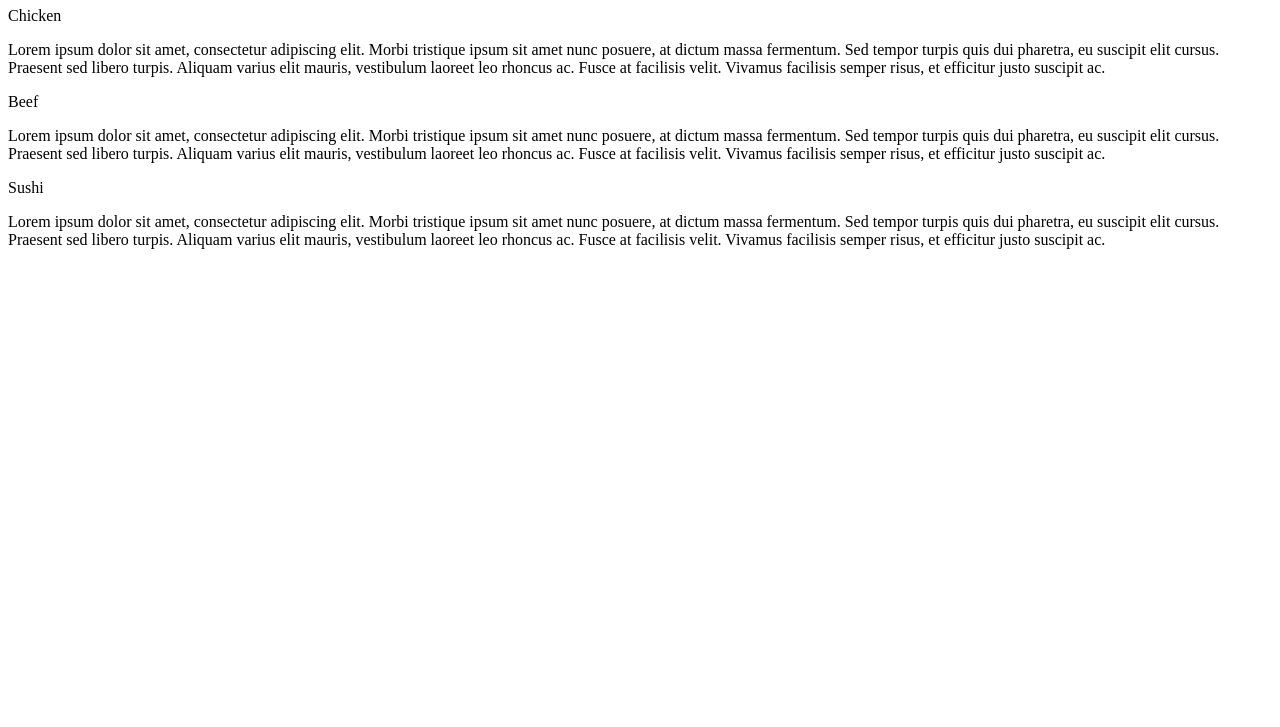
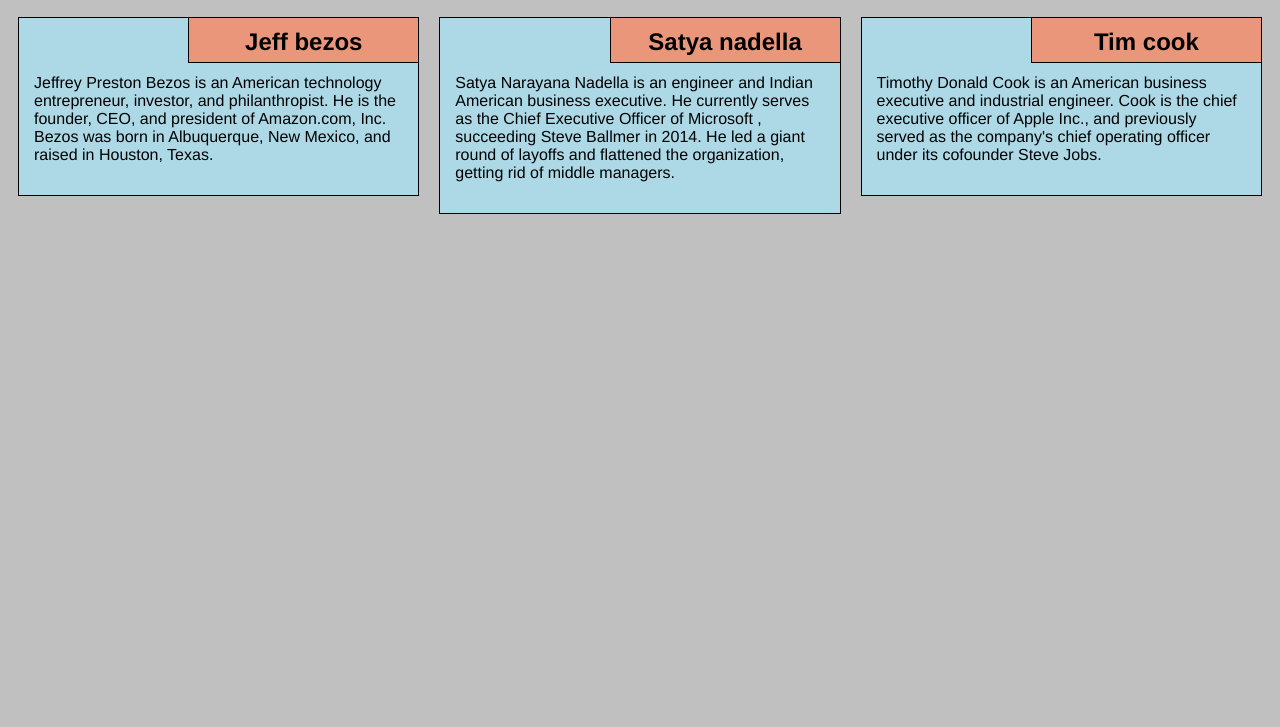
Before and after one commit to Staarvijay/courseraweb, a plain HTML site: page module-2-solution/index.html in a window 1280 px wide. Shown: the part 73-800 px from the top of the page. Drawn offline with Linux system fonts and the light colour scheme.

Commit message:
module 2 solution

```diff
--- a/module-2-solution/css/style.css
+++ b/module-2-solution/css/style.css
@@ -1,99 +1,64 @@
-/* Base Styles */
-
 * {
     box-sizing: border-box;
+    font-family: Helvetica;
+}
+
+body {
+    background-color:  #C0C0C0;
 }
 
 h1 {
-	font-family: Brushstroke, fantasy;
-	color: #000000;
     text-align: center;
-}
-
-body {
-	background-color: #FEF5CA;
-
-}
-
-p {
-	padding: 10px;
-	margin: 0;
-}
-
-.container {
-	border: none;
-	margin-left: auto;
-	margin-right: auto;
-	margin-top: 10px;
-	margin-bottom: 10px;
-	padding: 10px;
+    color: black;
 }
 
 section {
-	border:	1px solid black;
-	background-color: #00FF99;
-	width: 100%;
-	height: 200px;
-	font-family: Helvetica;
-	color: black;
-	position: relative;
-	overflow: auto;
+    border: 1px solid black;
+    background-color: #ADD8E6;
+    margin: 10px;
 }
 
-#chicken {
-	border: 1px solid black;
+section>h2 {
+    float: right;
+    border-bottom: 1px solid black;
+    border-left: 1px solid black;
+    margin: 0;
+    width: 230px;
     text-align: center;
-	width: 30%;
-	margin-left: 70%;
-	font-family: Georgia,sans-serif;
+    font-style: Times;
+    font-size: 24px;
     font-weight: bold;
-	font-size: 125%;
-	margin-bottom: 0;
-	margin-top: 0;
-	padding: 5px;
-	background-color: #FFFF00;
+    height: 45px;
+    padding-top: 10px;
 }
 
-#beef {
-	border: 1px solid black;
-	text-align: center;
-	width: 30%;
-	margin-left: 70%;
-	font-family: Georgia,sans-serif;
-	font-weight: bold;
-	font-size: 125%;
-	margin-bottom: 0;
-	margin-top: 0;
-	padding: 5px;
-	background-color: #FF1439;
+section.bezos>h2 {
+    background-color: #E9967A;
 }
 
-#sushi {
-	border: 1px solid black;
-	text-align: center;
-	width: 30%;
-	margin-left: 70%;
-	font-family: Georgia,sans-serif;
-	font-weight: bold;
-	font-size: 125%;
-	margin-bottom: 0;
-	margin-top: 0;
-	background-color: #6495ED;
-	color: white;
-	padding: 5px;
+section.satya>h2 {
+    background-color: #E9967A;
+}
+
+section.cook>h2 {
+    background-color: #E9967A;
+}
+
+section>p {
+    padding: 40px 15px 15px 15px;
 }
 
 .row {
     width: 100%;
 }
 
-/* Desktop view */
+
+/* Desktop view options */
 
 @media (min-width: 992px) {
     .col-lg-1, .col-lg-2, .col-lg-3, .col-lg-4, .col-lg-5, .col-lg-6, .col-lg-7, .col-lg-8, .col-lg-9, .col-lg-10, .col-lg-11, .col-lg-12 {
         float: left;
     }
-
     .col-lg-1 {
         width: 8.33%;
     }
@@ -130,16 +95,15 @@ section {
     .col-lg-12 {
         width: 100%;
     }
-
 }
 
-/* Tablet view */
+
+/* Tablet view options */
 
 @media (min-width: 768px) and (max-width: 991px) {
     .col-md-1, .col-md-2, .col-md-3, .col-md-4, .col-md-5, .col-md-6, .col-md-7, .col-md-8, .col-md-9, .col-md-10, .col-md-11, .col-md-12 {
         float: left;
     }
-
     .col-md-1 {
         width: 8.33%;
     }
@@ -178,13 +142,13 @@ section {
     }
 }
 
-/* Mobile view */
 
-@media (max-width: 768px) {
+/* Mobile view options */
+
+@media (max-width: 767px) {
     .col-sm-1, .col-sm-2, .col-sm-3, .col-sm-4, .col-sm-5, .col-sm-6, .col-sm-7, .col-sm-8, .col-sm-9, .col-sm-10, .col-sm-11, .col-sm-12 {
         float: left;
     }
-
     .col-sm-1 {
         width: 8.33%;
     }
--- a/module-2-solution/index.html
+++ b/module-2-solution/index.html
@@ -1,43 +1,35 @@
 <!DOCTYPE html>
-<html>
+<html lang="en">
 <head>
     <meta charset="utf-8">
-
     <meta name="viewport" content="width=device-width, initial-scale=1">
-
-	<link rel="stylesheet" type="text/css" href="styles.css">
-	<title>Module 2 Solution</title>
+    <title>Solution for Module 2 assignment</title>
+    <link rel="stylesheet" href="css/style.css">
 </head>
 <body>
-	<h1>Our Menu</h1>
+    <h1>Brief about 3 different CEOs</h1>
     <div class="row">
-	<div class="container col-lg-4 col-md-6 col-sm-12">
-		<section>
-		<div id="chicken">
-			Chicken
-		</div>
+        <div class="col-lg-4 col-md-6 col-sm-12">
+            <section class="bezos">
+                <h2>Jeff bezos</h2>
                 <p>
-			Lorem ipsum dolor sit amet, consectetur adipiscing elit. Morbi tristique ipsum sit amet nunc posuere, at dictum massa fermentum. Sed tempor turpis quis dui pharetra, eu suscipit elit cursus. Praesent sed libero turpis. Aliquam varius elit mauris, vestibulum laoreet leo rhoncus ac. Fusce at facilisis velit. Vivamus facilisis semper risus, et efficitur justo suscipit ac.
+                   Jeffrey Preston Bezos is an American technology entrepreneur, investor, and philanthropist. He is the founder, CEO, and president of Amazon.com, Inc. Bezos was born in Albuquerque, New Mexico, and raised in Houston, Texas.
                 </p>
             </section>
         </div>
-	<div class="container col-lg-4 col-md-6 col-sm-12">
-		<section>
-		<div id="beef">
-			Beef
-		</div>
+        <div class="col-lg-4 col-md-6 col-sm-12">
+            <section class="satya">
+                <h2>Satya nadella</h2>
                 <p>
-			Lorem ipsum dolor sit amet, consectetur adipiscing elit. Morbi tristique ipsum sit amet nunc posuere, at dictum massa fermentum. Sed tempor turpis quis dui pharetra, eu suscipit elit cursus. Praesent sed libero turpis. Aliquam varius elit mauris, vestibulum laoreet leo rhoncus ac. Fusce at facilisis velit. Vivamus facilisis semper risus, et efficitur justo suscipit ac.
+                    Satya Narayana Nadella is an engineer and Indian American business executive. He currently serves as the Chief Executive Officer of Microsoft , succeeding Steve Ballmer in 2014. He led a giant round of layoffs and flattened the organization, getting rid of middle managers.
                 </p>
             </section>
         </div>
-	<div class="container col-lg-4 col-md-12 col-sm-12">
-		<section>
-		<div id="sushi">
-			Sushi
-		</div>
+        <div class="col-lg-4 col-md-12 col-sm-12">
+            <section class="cook">
+                <h2>Tim cook</h2>
                 <p>
-			Lorem ipsum dolor sit amet, consectetur adipiscing elit. Morbi tristique ipsum sit amet nunc posuere, at dictum massa fermentum. Sed tempor turpis quis dui pharetra, eu suscipit elit cursus. Praesent sed libero turpis. Aliquam varius elit mauris, vestibulum laoreet leo rhoncus ac. Fusce at facilisis velit. Vivamus facilisis semper risus, et efficitur justo suscipit ac.
+                    Timothy Donald Cook is an American business executive and industrial engineer. Cook is the chief executive officer of Apple Inc., and previously served as the company's chief operating officer under its cofounder Steve Jobs.
                 </p>
             </section>
         </div>
```
Lines whose indentation alone changed are shown as unchanged.
